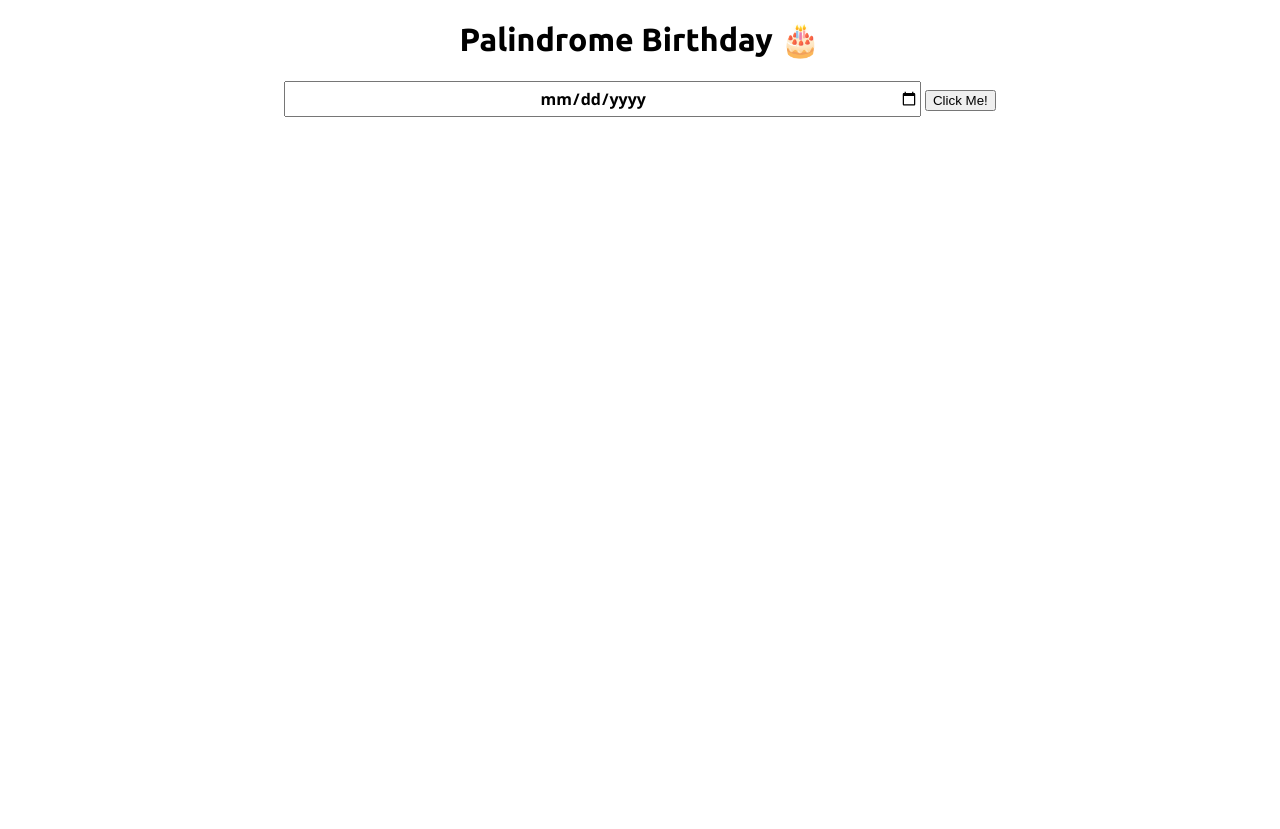
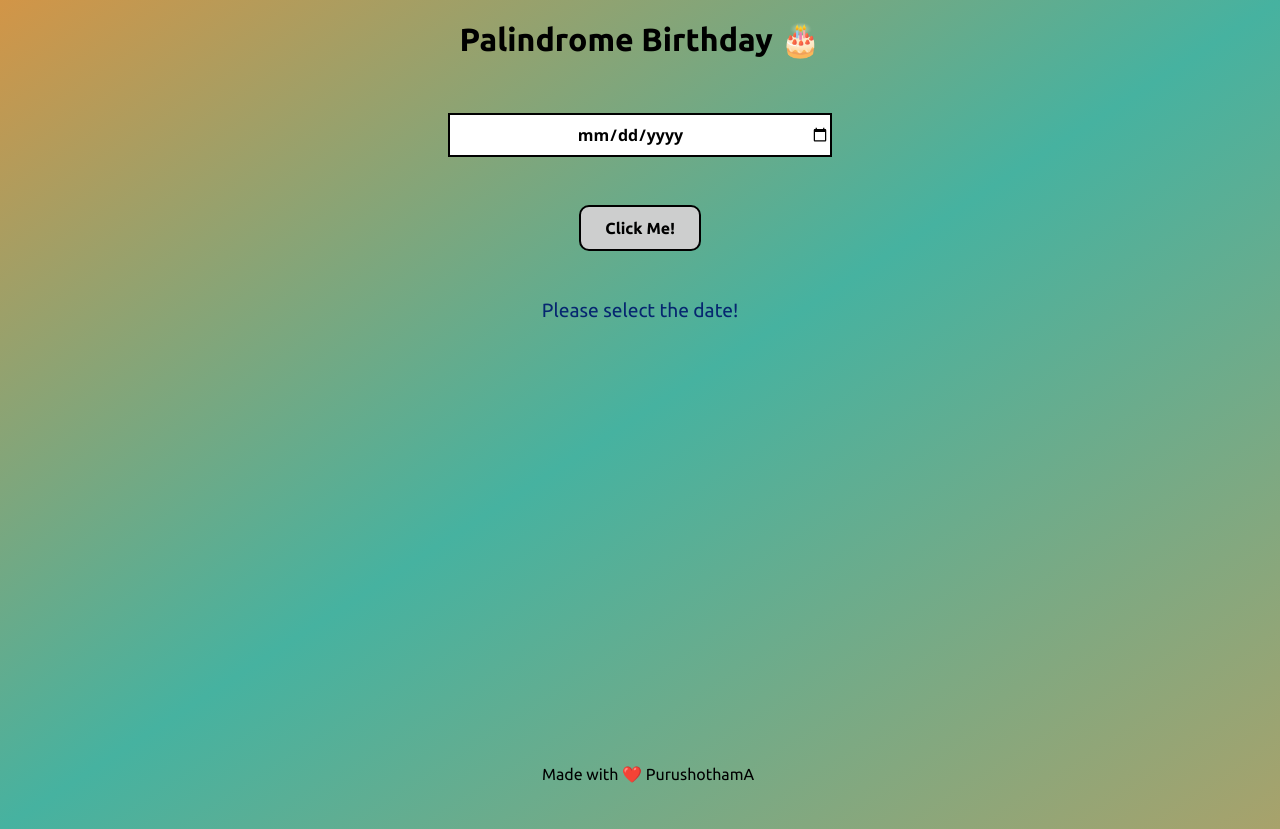
Before and after one commit to purushothama-k/Is-your-birthday-palindrome-mark-13-, a plain HTML site: page is your birthday a palindrome (mark 13)/index.html in a window 1280 px wide. Both pictures are taken after a click on the button "Click Me!". Before the commit the page ends 800 px from the top, so only its background shows below. Drawn offline with Linux system fonts and the light colour scheme.

Commit message:
updated status for invalid inputs (#1)

```diff
--- a/is your birthday a palindrome (mark 13)/app.js
+++ b/is your birthday a palindrome (mark 13)/app.js
@@ -1,8 +1,8 @@
 'use strict';
 
-const inputDateEl = document.querySelector("#input_date");
-const btnEl = document.querySelector(".btn");
-const outputEl = document.querySelector(".output");
+const inputDateEl = document.querySelector('#input_date');
+const btnEl = document.querySelector('.btn');
+const outputEl = document.querySelector('.output');
 // console.log(getAllDateFormats(date));
 
 const reversingStr = function (str) {
@@ -78,81 +78,75 @@ const checkPalindromeForAllDateFormats = function (date) {
 
 //checking if the year is leap year or not
 
-const checkLeapYear = function(year){
-if(year % 400 === 0){
-  return true
+const checkLeapYear = function (year) {
+  if (year % 400 === 0) {
+    return true;
   }
-if(year % 100 === 0){
-  return false
+  if (year % 100 === 0) {
+    return false;
   }
-if(year % 4 ===0){
-  return true
+  if (year % 4 === 0) {
+    return true;
   }
-return false
-}
+  return false;
+};
 
 // console.log(checkLeapYear(2021))
 //function to increment date
 
-function getNextDate(date){
+function getNextDate(date) {
   let day = date.day + 1;
-  let month =date.month;
+  let month = date.month;
   let year = date.year;
 
-  var daysInMonth = [31,28,31,30,31,30,31,31,30,31,30,31];
+  var daysInMonth = [31, 28, 31, 30, 31, 30, 31, 31, 30, 31, 30, 31];
 
   //if month is february so we need to validate it, if it's a leap year or not.
-  if(month === 2){
-    if(checkLeapYear(year)){
-      if (day > 29){
-        day =1 ;
-        month++
+  if (month === 2) {
+    if (checkLeapYear(year)) {
+      if (day > 29) {
+        day = 1;
+        month++;
       }
-    }else{
-      if (day > 28){
-        day =1 ;
-        month++
+    } else {
+      if (day > 28) {
+        day = 1;
+        month++;
       }
     }
-
-  }else{
-
+  } else {
     //if day is greater than days in month then it should start with 1st day of next month
-    if(day > daysInMonth[month-1])
-    day =1 ;
-    month++
+    if (day > daysInMonth[month - 1]) day = 1;
+    month++;
   }
 
-  if(month >12){
+  if (month > 12) {
     month = 1;
-    year++
+    year++;
   }
 
-  return{
-    day:day,
-    month:month,
-    year:year
+  return {
+    day: day,
+    month: month,
+    year: year,
+  };
 }
 
-}
-
-function findNextPalindromeDate (date){
-
+function findNextPalindromeDate(date) {
   var counter = 0;
   var nextDate = getNextDate(date);
 
-  while(1){
+  while (1) {
     counter++;
     var isPalindrome = checkPalindromeForAllDateFormats(nextDate);
 
-    if(isPalindrome){
+    if (isPalindrome) {
       break;
     }
     nextDate = getNextDate(nextDate);
   }
 
   return [counter, nextDate];
-
 }
 
 const date = {
@@ -164,30 +158,36 @@ const date = {
 // console.log(findNextPalindromeDate(date));
 // console.log(getNextDate(date));
 
-const clickHandler = function(a){
-
+const clickHandler = function (a) {
   const inputDate = inputDateEl.value;
 
-if(inputDate !== ""){
+  if (inputDate !== '') {
     const listOfDates = inputDate.split('-');
     const date = {
-    day:Number(listOfDates[2]),
-    month:Number(listOfDates[1]),
-    year:Number(listOfDates[0]),
-  }
+      day: Number(listOfDates[2]),
+      month: Number(listOfDates[1]),
+      year: Number(listOfDates[0]),
+    };
     const isPalindrome = checkPalindromeForAllDateFormats(date);
 
-  if(isPalindrome){
-    outputEl.textContent="Awesome! your birthday is a palindrome 😉😉😉😉😉"
-  }else{
-    const [counter, nextDate] =findNextPalindromeDate(date);
-    outputEl.textContent=`The next palindrome date is ${nextDate.day}/${nextDate.month}/${nextDate.year} and you missed it by ${counter} days 😒😒😒😒😒!`
-
+    if (isPalindrome) {
+      outputEl.textContent =
+        'Awesome! your birthday is a palindrome 😉😉😉😉😉';
+    } else {
+      const [counter, nextDate] = findNextPalindromeDate(date);
+      outputEl.textContent = `The next palindrome date is ${nextDate.day}/${nextDate.month}/${nextDate.year} and you missed it by ${counter} days 😒😒😒😒😒!`;
     }
     console.log(isPalindrome);
   }
+};
 
+btnEl.addEventListener('click', clickHandler);
+
+btnEl.addEventListener('click', function () {
+  if (Number(inputDateEl.value) == 0) {
+    outputEl.textContent = 'Please select the date!';
+    console.log('Hello');
+  } else {
+    clickHandler();
   }
-
-
-btnEl.addEventListener("click", clickHandler);
+});
--- a/is your birthday a palindrome (mark 13)/index.html
+++ b/is your birthday a palindrome (mark 13)/index.html
@@ -5,18 +5,24 @@
     <meta http-equiv="X-UA-Compatible" content="IE=edge" />
     <meta name="viewport" content="width=device-width, initial-scale=1.0" />
     <title>Is your birthday a palindrome🎂</title>
-    <link rel="stylesheet" href="styles.css">
-    <link rel="preconnect" href="https://fonts.googleapis.com">
-    <link rel="preconnect" href="https://fonts.gstatic.com" crossorigin>
-    <link href="https://fonts.googleapis.com/css2?family=Ubuntu:wght@400;700&display=swap" rel="stylesheet">
+    <link rel="stylesheet" href="styles.css" />
+    <link rel="preconnect" href="https://fonts.googleapis.com" />
+    <link rel="preconnect" href="https://fonts.gstatic.com" crossorigin />
+    <link
+      href="https://fonts.googleapis.com/css2?family=Ubuntu:wght@400;700&display=swap"
+      rel="stylesheet"
+    />
   </head>
   <body>
-
     <h1 class="heading_primary">Palindrome Birthday 🎂</h1>
-    <input id="input_date" type="date">
+    <input id="input_date" type="date" />
 
     <button class="btn">Click Me!</button>
     <div class="output"></div>
+
+    <footer class="footer">
+      <p>Made with ❤️ PurushothamA</p>
+    </footer>
     <script src="app.js"></script>
   </body>
 </html>
--- a/is your birthday a palindrome (mark 13)/styles.css
+++ b/is your birthday a palindrome (mark 13)/styles.css
@@ -1,12 +1,47 @@
-body{
+body {
   text-align: center;
   font-family: 'Ubuntu', sans-serif;
+  background-image: linear-gradient(
+    to right bottom,
+    rgb(210, 149, 71),
+    rgb(70, 178, 160),
+    rgb(168, 162, 107)
+  );
+  height: 100vh;
 }
-#input_date{
-    width: 50%;
-    height: 2rem;
+#input_date {
+  margin-top: 2rem;
+  width: 30%;
+  height: 2.5rem;
   font-family: 'Segoe UI', Tahoma, Geneva, Verdana, sans-serif;
   font-weight: 700;
   text-align: center;
   font-size: 1rem;
+  border: 2px solid black;
 }
+.btn {
+  display: block;
+  text-align: center;
+  margin: 3rem auto;
+  padding: 0.75rem 1.5rem;
+  font-family: 'Ubuntu', sans-serif;
+  font-size: 1rem;
+  font-weight: bold;
+  border: 2px solid black;
+  border-radius: 10px;
+  background-color: rgb(205, 206, 206);
+}
+.btn:hover {
+  transform: scale(0.97);
+}
+
+.footer {
+  position: fixed;
+  bottom: 0;
+  text-align: center;
+  width: 100%;
+}
+.output {
+  font-size: 1.2rem;
+  color: rgb(6, 38, 112);
+}
```
Lines whose indentation alone changed are shown as unchanged.
